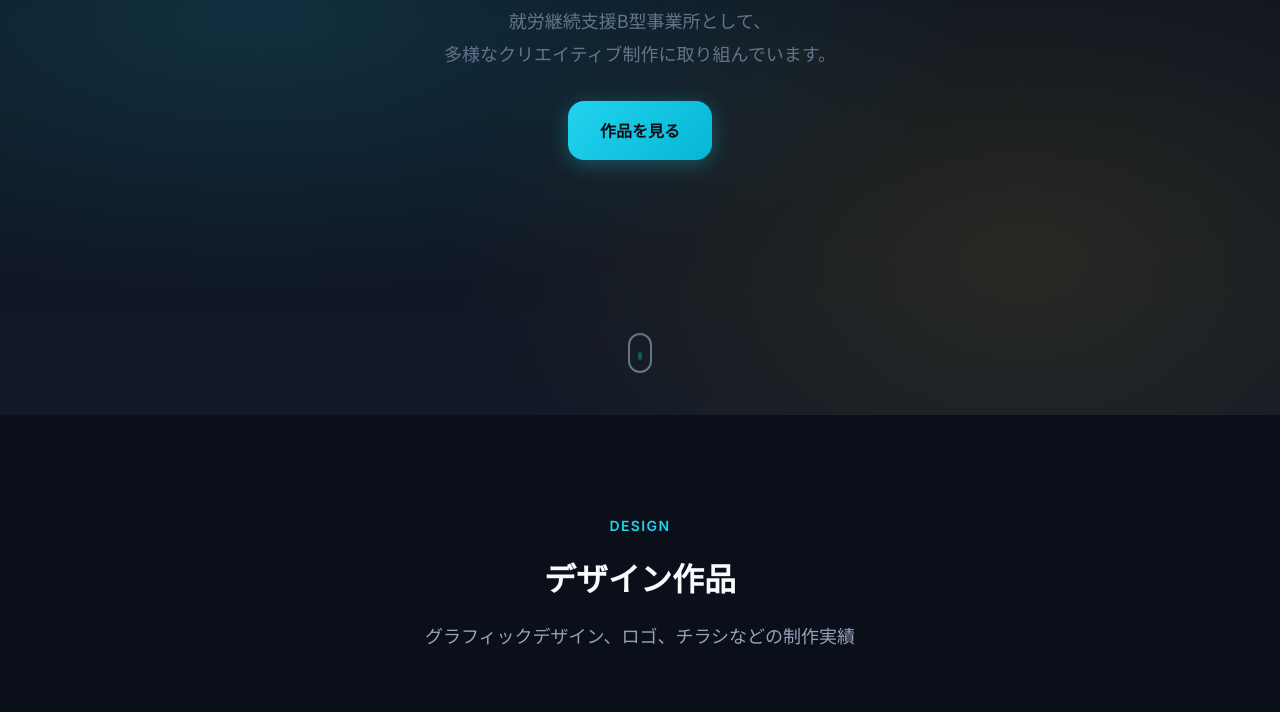
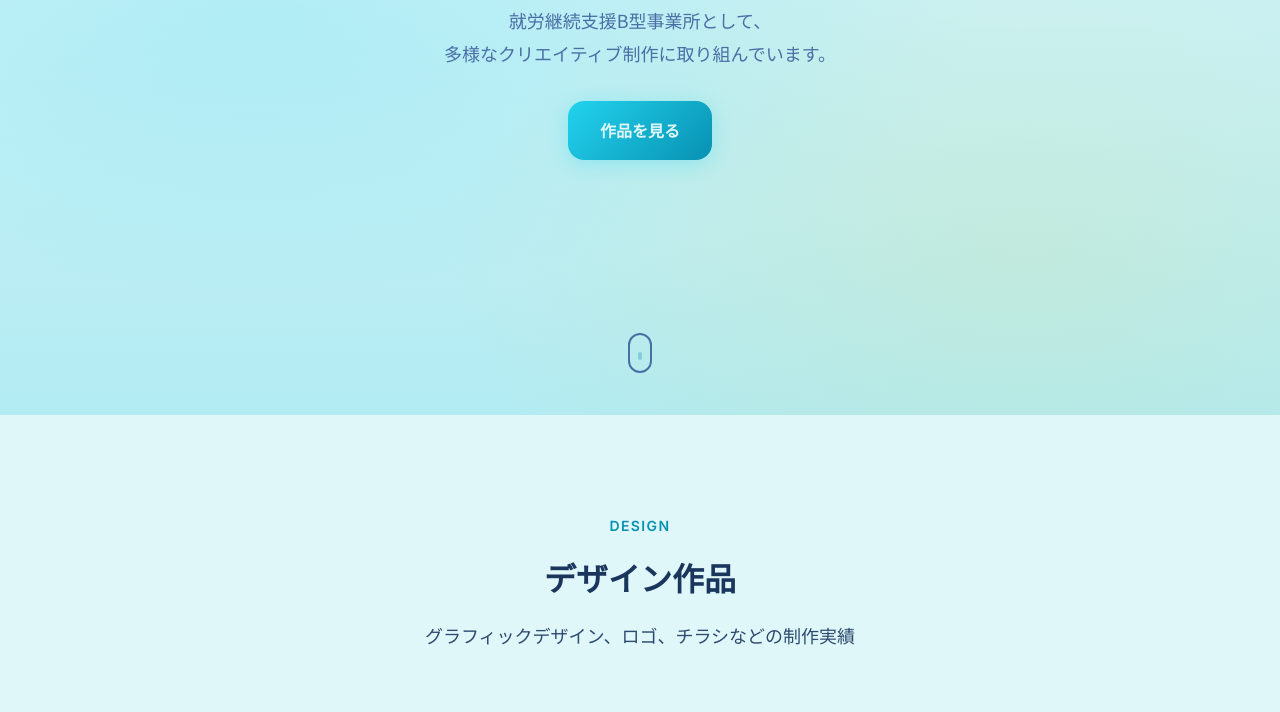
Before and after one commit to 11652444k-code/digi, a plain HTML site: page index.html in a window 1280 px wide. Shown: the part 385-1097 px from the top of the page. Drawn offline with Linux system fonts and the light colour scheme.

Commit message:
Change to light cyan theme

```diff
--- a/styles/main.css
+++ b/styles/main.css
@@ -4,24 +4,24 @@
 
 /* ===== CSS Custom Properties ===== */
 :root {
-    /* Colors - Professional Dark Theme with Cyan/Yellow Accent */
-    --color-bg-primary: #0a0f1a;
-    --color-bg-secondary: #111827;
-    --color-bg-tertiary: #1a2235;
-    --color-bg-card: #1e293b;
+    /* Colors - Light Cyan Theme */
+    --color-bg-primary: #e0f7fa;
+    --color-bg-secondary: #b2ebf2;
+    --color-bg-tertiary: #80deea;
+    --color-bg-card: #ffffff;
 
-    --color-text-primary: #f8fafc;
-    --color-text-secondary: #94a3b8;
-    --color-text-muted: #64748b;
+    --color-text-primary: #1a365d;
+    --color-text-secondary: #2d4a6f;
+    --color-text-muted: #4a6fa5;
 
-    --color-accent-primary: #22d3ee;
+    --color-accent-primary: #0891b2;
     /* Cyan */
-    --color-accent-secondary: #facc15;
-    /* Yellow */
-    --color-accent-gradient: linear-gradient(135deg, #22d3ee 0%, #06b6d4 100%);
+    --color-accent-secondary: #f59e0b;
+    /* Yellow/Orange */
+    --color-accent-gradient: linear-gradient(135deg, #22d3ee 0%, #0891b2 100%);
 
-    --color-border: rgba(148, 163, 184, 0.1);
-    --color-overlay: rgba(10, 15, 26, 0.85);
+    --color-border: rgba(8, 145, 178, 0.2);
+    --color-overlay: rgba(224, 247, 250, 0.9);
 
     /* Typography */
     --font-primary: 'Noto Sans JP', 'Hiragino Sans', sans-serif;
```
